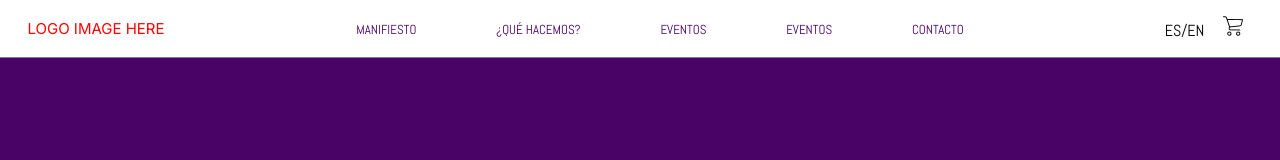
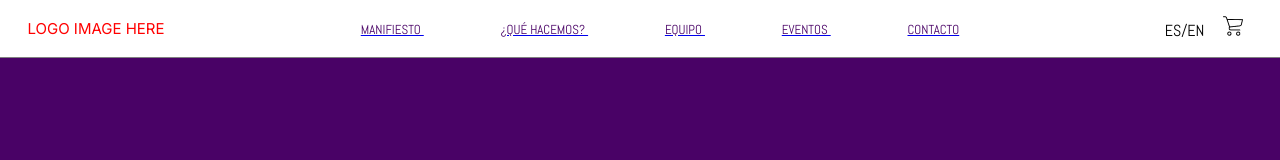
Before and after one commit to Yevhenii0216/Next-MUI, a Next.js app: page / in a window 1280 px wide. Shown: the top 160 px of the page. Built offline with nearby package versions, Linux system fonts and the light colour scheme.

Commit message:
Added the rotuer

```diff
--- a/components/nav/Nav.tsx
+++ b/components/nav/Nav.tsx
@@ -1,7 +1,10 @@
 import React from "react";
+import { useRouter } from "next/navigation";
 import styles from "./Nav.module.scss"
+import Link from "next/link";
 
 const Nav: React.FC = () => {
+
     return(
         <>
             <div className={styles.nav_list}>
@@ -13,11 +16,11 @@ const Nav: React.FC = () => {
                 <div className={styles.ul_list}>
                     <center>
                         <ul>
-                            <li> MANIFIESTO </li>
-                            <li> ¿QUÉ HACEMOS? </li>
-                            <li> EVENTOS </li>
-                            <li> EVENTOS </li>
-                            <li> CONTACTO </li>
+                            <Link href='/Home'> <li> MANIFIESTO </li></Link>
+                            <Link href='/Todo'><li> ¿QUÉ HACEMOS? </li></Link>
+                            <Link href='/Events'><li> EQUIPO </li></Link>
+                            <Link href='/Events2'><li> EVENTOS </li></Link>
+                            <Link href='/Contact'><li> CONTACTO </li></Link>
                         </ul>
                     </center>
                 </div>
```
Also changed, not shown: path.txt (added).
